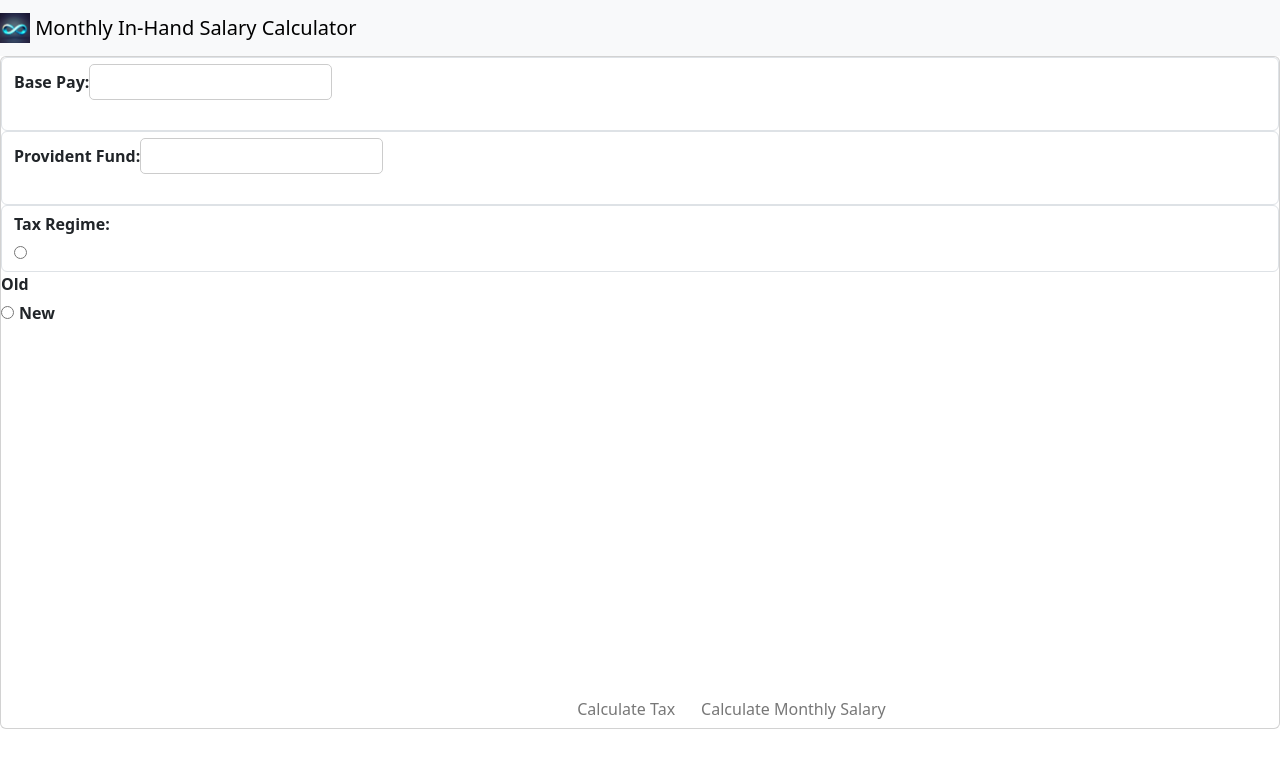
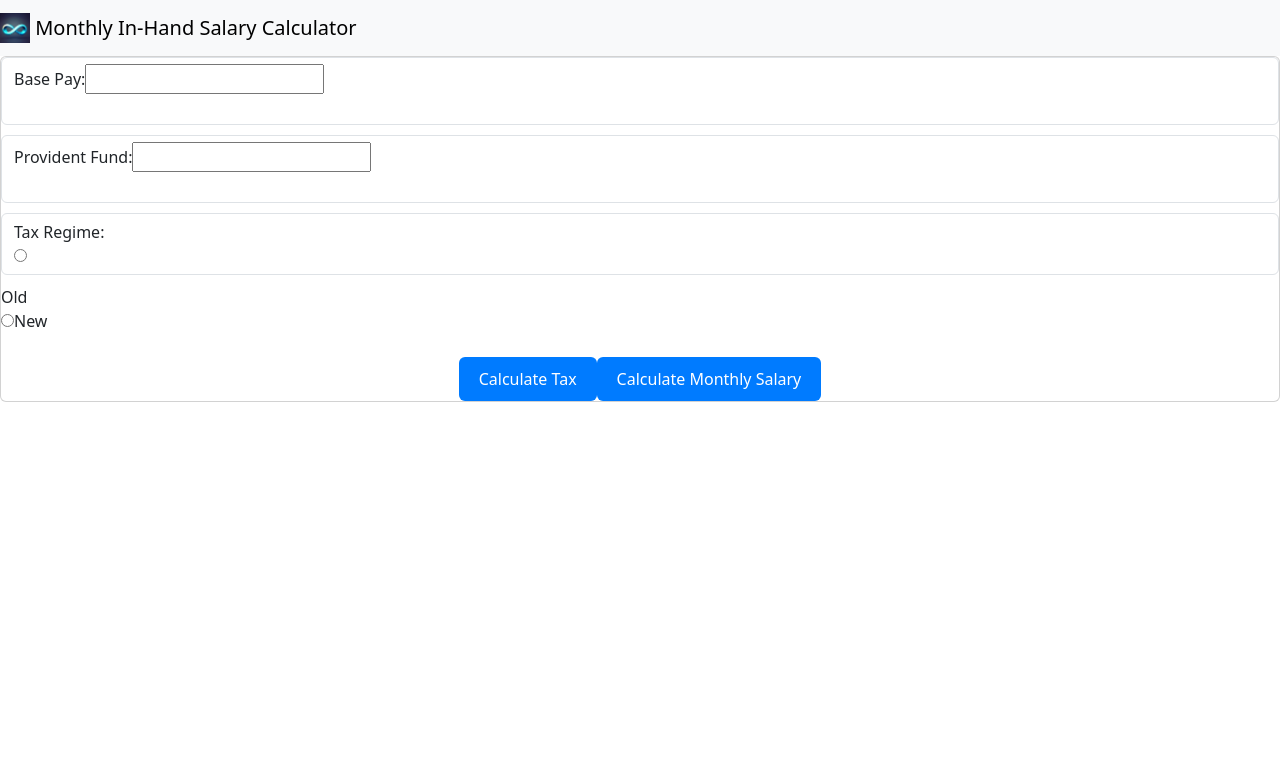
Before and after one commit to anantraghuvanshi/monthly-inhand-salary-calculator, an Angular app: page / in a window 1280 px wide. Shown: the top 768 px of the page. Built offline with nearby package versions, Linux system fonts and the light colour scheme.

Commit message:
changing css

```diff
--- a/src/app/salary-calculator-component/salary-calculator-component.css
+++ b/src/app/salary-calculator-component/salary-calculator-component.css
@@ -1,89 +1,41 @@
-  body{
-    background-color: #81d4fa;
+.form-control {
+  margin-bottom: 10px;
+}
+
+.label {
   font-weight: bold;
 }
 
-  label {
-    font-weight: bold;
-    margin-bottom: 5px;
+.text-box {
+  text-align: center;
 }
 
-  input[type='number'] {
-    padding: 5px;
-    border: 1px solid #ccc;
-    border-radius: 5px;
-  }
-
-  input[type='radio'] {
-    margin-right: 5px;
-  }
-  .text-box {
-    margin-left: 44vw;
-   margin-top: 42vh;
-   margin-right: 40ch;
-}
-
-  .btn:link,
-  .btn:visited {
-      text-transform: uppercase;
-      text-decoration: none;
-      padding: 15px 40px;
-      display: inline-block;
-      border-radius: 100px;
-      transition: all .2s;
-      position: absolute;
+.btn {
+  background-color: #007bff;
+  color: white;
+  border: none;
+  padding: 10px 20px;
+  font-size: 16px;
+  cursor: pointer;
+  transition: 0.3s;
 }
 
 .btn:hover {
-      transform: translateY(-3px);
-      box-shadow: 0 10px 20px rgba(0, 0, 0, 0.2);
+  background-color: #0056b3;
 }
 
-  .btn:active {
-      transform: translateY(-1px);
-      box-shadow: 0 5px 10px rgba(0, 0, 0, 0.2);
+.btn-animate {
+  animation: swing 1s infinite;
 }
 
-  .btn-white {
-      background-color: #fff;
-      color: #777;
+.radio-group {
+  margin-bottom: 10px;
 }
 
-  .btn::after {
-      content: "";
-      display: inline-block;
-      height: 100%;
-      width: 100%;
-      border-radius: 100px;
-      position: absolute;
-      top: 0;
-      left: 0;
-      z-index: -1;
-      transition: all .4s;
+.radio-group .radio {
+  margin-right: 10px;
 }
 
-  .btn-white::after {
-      background-color: #fff;
+.radio-group .radio:first-child {
+  margin-right: 0;
 }
-
-  .btn:hover::after {
-      transform: scaleX(1.4) scaleY(1.6);
-      opacity: 0;
-  }
-
-  .btn-animated {
-      animation: moveInBottom 5s ease-out;
-      animation-fill-mode: backwards;
-  }
-
-  @keyframes moveInBottom {
-      0% {
-          opacity: 0;
-          transform: translateY(30px);
-      }
-
-      100% {
-          opacity: 1;
-          transform: translateY(0px);
-      }
-  }
```
Lines whose indentation alone changed are shown as unchanged.
